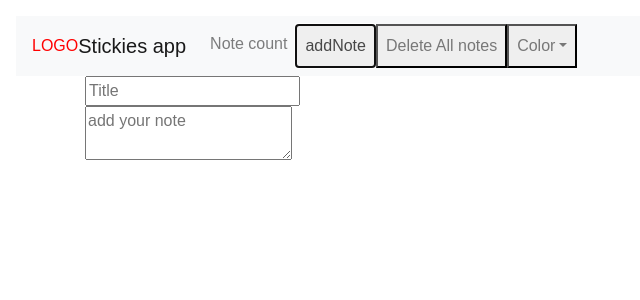
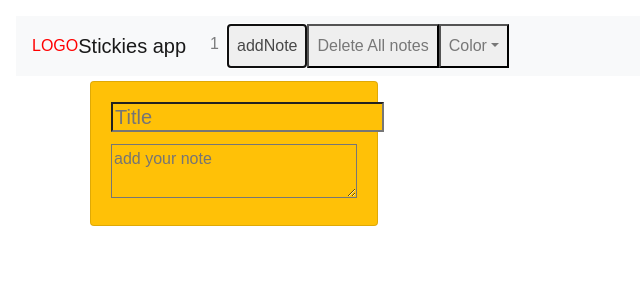
Before and after one commit to minthauzens/sticky-notes, a React app: page / in a window 1280 px wide. Both pictures are taken after a click on the button "addNote". Shown: the top 300 px of the page, without its empty margins (0-640 px from the left). Built offline with nearby package versions, Linux system fonts and the light colour scheme.

Commit message:
added color change added card design added react-fontawesome

```diff
--- a/package.json
+++ b/package.json
@@ -46,6 +46,7 @@
     "react": "^16.13.0",
     "react-default-props": "^1.0.2",
     "react-dom": "^16.13.0",
+    "react-fontawesome": "^1.7.1",
     "react-hot-loader": "^4.12.19"
   }
 }
--- a/src/js/components/App/App.jsx
+++ b/src/js/components/App/App.jsx
@@ -1,29 +1,78 @@
-import React, { useState } from 'react';
+/* eslint-disable react-hooks/exhaustive-deps */
+import React, { useEffect, useState } from 'react';
 import './style.scss';
 import Menu from '../Menu/Menu';
-import Note from '../Note/Note';
+import Note, { LOCAL_STORAGE_NOTE_BASE } from '../Note/Note';
+import useStateWithLocalStorage from '../../utils/reactHooks';
 
-function App() {
-    let noteId = 0;
-    const [notes, setNotes] = useState([]);
+const App = () => {
+    const [notes, setNotes] = useStateWithLocalStorage('stickyNotesApp-notes', []);
+    const [activeNote, setActiveNote] = useState(null);
+    const [color, setColor] = useState('yellow');
+    let noteId = notes.length;
+
+    useEffect(() => {
+        setNotes(() => notes.map((note) => {
+            const result = note;
+            if (note.id === activeNote) {
+                result.color = color;
+            }
+            return result;
+        }));
+    }, [color]);
+
+    function setValidNoteId() {
+        // eslint-disable-next-line no-constant-condition
+        while (true) {
+            if (!notes.includes(noteId)) {
+                return noteId;
+            }
+            noteId += 1;
+        }
+    }
 
     function addNote() {
-        setNotes([...notes, noteId]);
+        setValidNoteId();
+        const note = {
+            id: noteId,
+            color,
+        };
+        setNotes([...notes, note]);
         noteId += 1;
     }
 
     function deleteAllNotes() {
+        localStorage.removeItem('stickyNotesApp-notes');
+        notes.forEach((note) => {
+            const name = LOCAL_STORAGE_NOTE_BASE + note;
+            return localStorage.removeItem(name);
+        });
         setNotes([]);
     }
 
     return (
         <div className="App">
-            <Menu onAddNote={addNote} onDeleteAllNotes={deleteAllNotes} />
+            <Menu
+                onAddNote={addNote}
+                onDeleteAllNotes={deleteAllNotes}
+                noteCount={notes.length}
+                onColorChange={setColor}
+            />
             <div className="container note-container">
-                {notes.map((id) => <Note key={id} />)}
+                {notes.map((note) => {
+                    const noteColor = (note.color) ? note.color : color;
+                    return (
+                        <Note
+                            key={note.id}
+                            id={note.id}
+                            onClick={setActiveNote}
+                            color={noteColor}
+                        />
+                    );
+                })}
             </div>
         </div>
     );
-}
+};
 
 export default App;
--- a/src/js/components/Menu/Menu.jsx
+++ b/src/js/components/Menu/Menu.jsx
@@ -1,7 +1,20 @@
-import React from 'react';
+import React, { useState, useEffect } from 'react';
 import PropTypes from 'prop-types';
 
-const Menu = ({ onAddNote, onDeleteAllNotes }) => (
+const Menu = ({
+    onAddNote,
+    onDeleteAllNotes,
+    noteCount,
+    onColorChange,
+}) => {
+    const [color, setColor] = useState('yellow');
+
+    useEffect(() => {
+        onColorChange(color);
+        // eslint-disable-next-line react-hooks/exhaustive-deps
+    }, [color]);
+
+    return (
         <nav className="navbar navbar-expand-lg navbar-light bg-light">
             <div>LOGO</div>
             <div className="navbar-brand">Stickies app</div>
@@ -20,7 +33,7 @@ const Menu = ({ onAddNote, onDeleteAllNotes }) => (
                 <ul className="navbar-nav">
                     <li className="nav-item">
                         <div className="nav-link">
-                        Note count
+                            {noteCount}
                         </div>
                     </li>
                     <li className="nav-item">
@@ -57,23 +70,46 @@ const Menu = ({ onAddNote, onDeleteAllNotes }) => (
                             Color
                         </button>
                         <div className="dropdown-menu" aria-labelledby="navbarDropdownMenuLink">
-                        <button type="button" className="dropdown-item">Black</button>
-                        <button type="button" className="dropdown-item">Blue</button>
-                        <button type="button" className="dropdown-item">Yellow</button>
+                            <button
+                                type="button"
+                                className="dropdown-item"
+                                onClick={() => setColor('black')}
+                            >
+                                Black
+                            </button>
+                            <button
+                                type="button"
+                                className="dropdown-item"
+                                onClick={() => setColor('blue')}
+                            >
+                                Blue
+                            </button>
+                            <button
+                                type="button"
+                                className="dropdown-item"
+                                onClick={() => setColor('yellow')}
+                            >
+                                Yellow
+                            </button>
                         </div>
                     </li>
                 </ul>
             </div>
         </nav>
     );
+};
 
 Menu.propTypes = {
+    noteCount: PropTypes.number,
     onAddNote: PropTypes.func,
     onDeleteAllNotes: PropTypes.func,
+    onColorChange: PropTypes.func,
 };
 Menu.defaultProps = {
+    noteCount: 0,
     onAddNote: null,
     onDeleteAllNotes: null,
+    onColorChange: null,
 };
 
 export default Menu;
--- a/src/js/components/Note/Note.jsx
+++ b/src/js/components/Note/Note.jsx
@@ -1,47 +1,87 @@
-import React from 'react';
+import React, { useState, useEffect } from 'react';
 import './style.scss';
 import PropTypes from 'prop-types';
 
-function Note({
-    title,
-    content,
-    setTitle,
-    setContent,
-}) {
+export const LOCAL_STORAGE_NOTE_BASE = 'stickyNotesApp-note-';
+
+function Note({ id, color, onClick }) {
+    const localStorageName = LOCAL_STORAGE_NOTE_BASE + id;
+    const note = JSON.parse(localStorage.getItem(localStorageName)) || {
+        title: '',
+        content: '',
+    };
+    const [title, setTitle] = useState(() => note.title);
+    const [content, setContent] = useState(() => note.content);
+
+    useEffect(() => {
+        note.title = title;
+        localStorage.setItem(localStorageName, JSON.stringify(note));
+        // eslint-disable-next-line react-hooks/exhaustive-deps
+    }, [title]);
+    useEffect(() => {
+        note.content = content;
+        localStorage.setItem(localStorageName, JSON.stringify(note));
+        // eslint-disable-next-line react-hooks/exhaustive-deps
+    }, [content]);
+
+    let bootstrapClass;
+    switch (color) {
+    case 'blue':
+        bootstrapClass = 'bg-primary';
+        break;
+    case 'yellow':
+        bootstrapClass = 'bg-warning';
+        break;
+    case 'black':
+        bootstrapClass = 'bg-dark';
+        break;
+    default:
+        bootstrapClass = 'bg-warning';
+    }
+    bootstrapClass += ' text-white';
+
+    const noteClass = `Note ${bootstrapClass} card mb-3`;
+
     return (
-        <div className="Note">
-            <div>
+        <div
+            className={noteClass}
+            onFocus={() => onClick(id)}
+            role="button"
+            tabIndex="0"
+        >
+            <div className="card-body">
+                <h5 className="card-title">
                     <input
+                        className={bootstrapClass}
                         type="text"
                         value={title}
                         placeholder="Title"
                         onChange={(e) => setTitle(e.target.value)}
-
                     />
-            </div>
-            <div>
+                </h5>
+                <p className="card-text">
                     <textarea
+                        className={bootstrapClass}
                         value={content}
                         onChange={(e) => setContent(e.target.value)}
                         placeholder="add your note"
                     />
+                </p>
             </div>
         </div>
     );
 }
 
 Note.propTypes = {
-    title: PropTypes.string,
-    setTitle: PropTypes.func,
-    content: PropTypes.string,
-    setContent: PropTypes.func,
+    id: PropTypes.number,
+    color: PropTypes.string,
+    onClick: PropTypes.func,
 };
 
 Note.defaultProps = {
-    title: '',
-    setTitle: null,
-    content: '',
-    setContent: null,
+    id: 0,
+    color: 'yellow',
+    onClick: null,
 };
 
 export default Note;
--- a/src/js/components/Note/style.scss
+++ b/src/js/components/Note/style.scss
@@ -0,0 +1,24 @@
+.yellow {
+  background-color: yellow;
+}
+
+.blue {
+  background-color: blue;
+  color: red;
+}
+
+.black {
+  background-color: black;
+  color: white;
+}
+
+.Note {
+  max-width: 18rem;
+  display: inline-block;
+  margin: 5px;
+  position: relative;
+}
+
+.Note textarea {
+  width: 100%;
+}
--- /dev/null
+++ b/src/js/utils/reactHooks.jsx
@@ -0,0 +1,16 @@
+import { useState, useEffect } from 'react';
+
+const useStateWithLocalStorage = (localStorageKey, defaultValue) => {
+    const [value, setValue] = useState(
+        JSON.parse(localStorage.getItem(localStorageKey)) || defaultValue,
+    );
+
+    useEffect(() => {
+        localStorage.setItem(localStorageKey, JSON.stringify(value));
+        // eslint-disable-next-line react-hooks/exhaustive-deps
+    }, [value]);
+
+    return [value, setValue];
+};
+
+export default useStateWithLocalStorage;
```
Also changed, not shown: 1 other file (tests, documents, lock files or other folders). Lines whose indentation alone changed are shown as unchanged.
